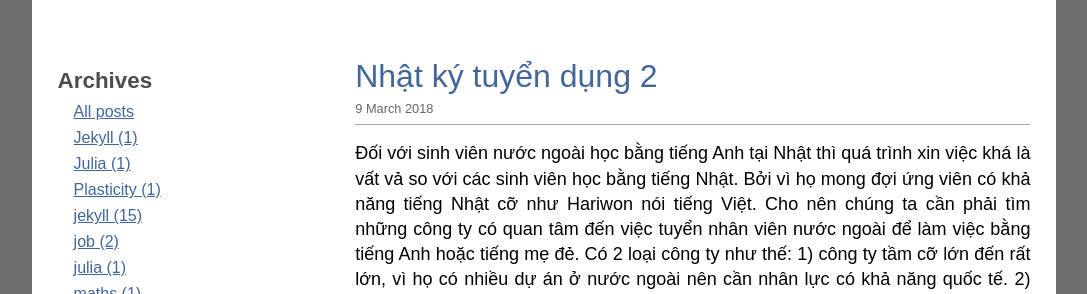
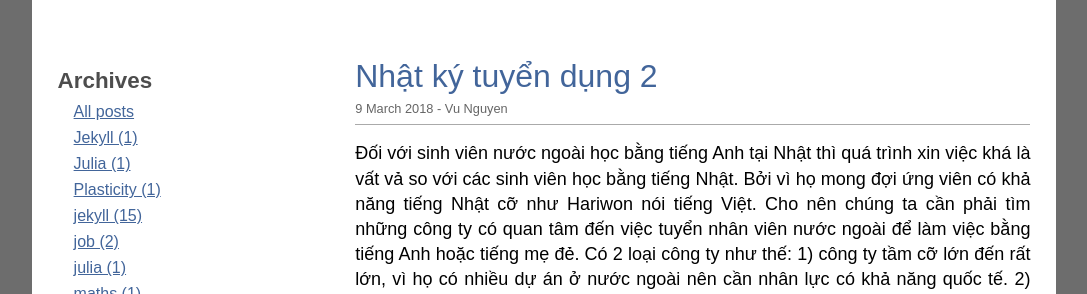
Before and after one commit to quangvunp/geomechanics, a Jekyll site: the page built from _posts/2018-03-09-job-hunting2.md, in a window 1280 px wide. Shown: the part 138-432 px from the top of the page, without its empty margins (96-1183 px from the left). Built offline with Jekyll 4.4.1, drawn with Linux system fonts in a browser that asks for light colours; comment, search, counter and statistics services are not loaded.

Commit message:
Update 2018-03-09-job-hunting2.md

```diff
--- a/_posts/2018-03-09-job-hunting2.md
+++ b/_posts/2018-03-09-job-hunting2.md
@@ -1,7 +1,8 @@
 ---
 layout: post
 title:  "Nhật ký tuyển dụng 2"
-date:   2018-03-09
+date:   2018-03-09
+author: Vu Nguyen
 tags: [job]
 ---
 Đối với sinh viên nước ngoài học bằng tiếng Anh tại Nhật thì quá trình xin việc khá là vất vả so với các sinh viên
```
